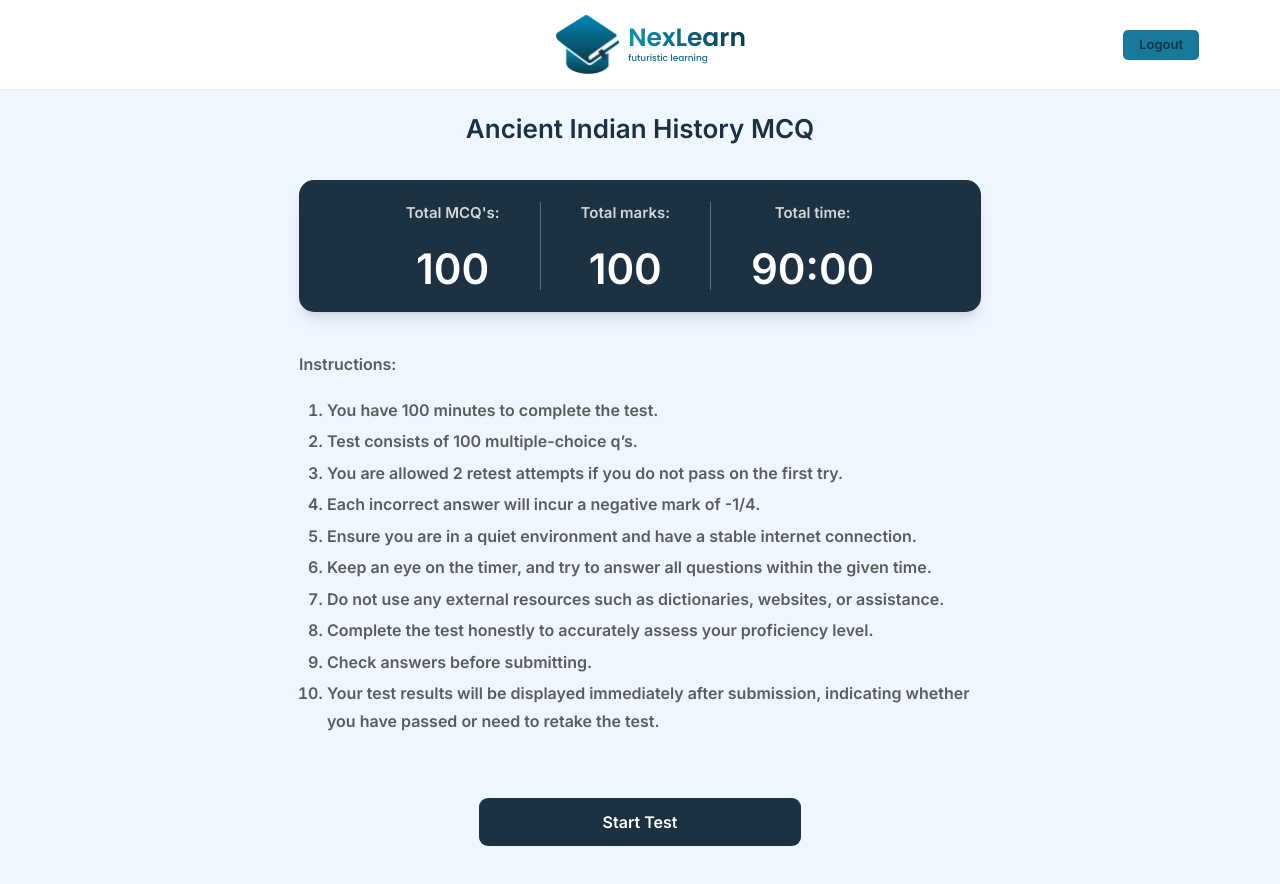
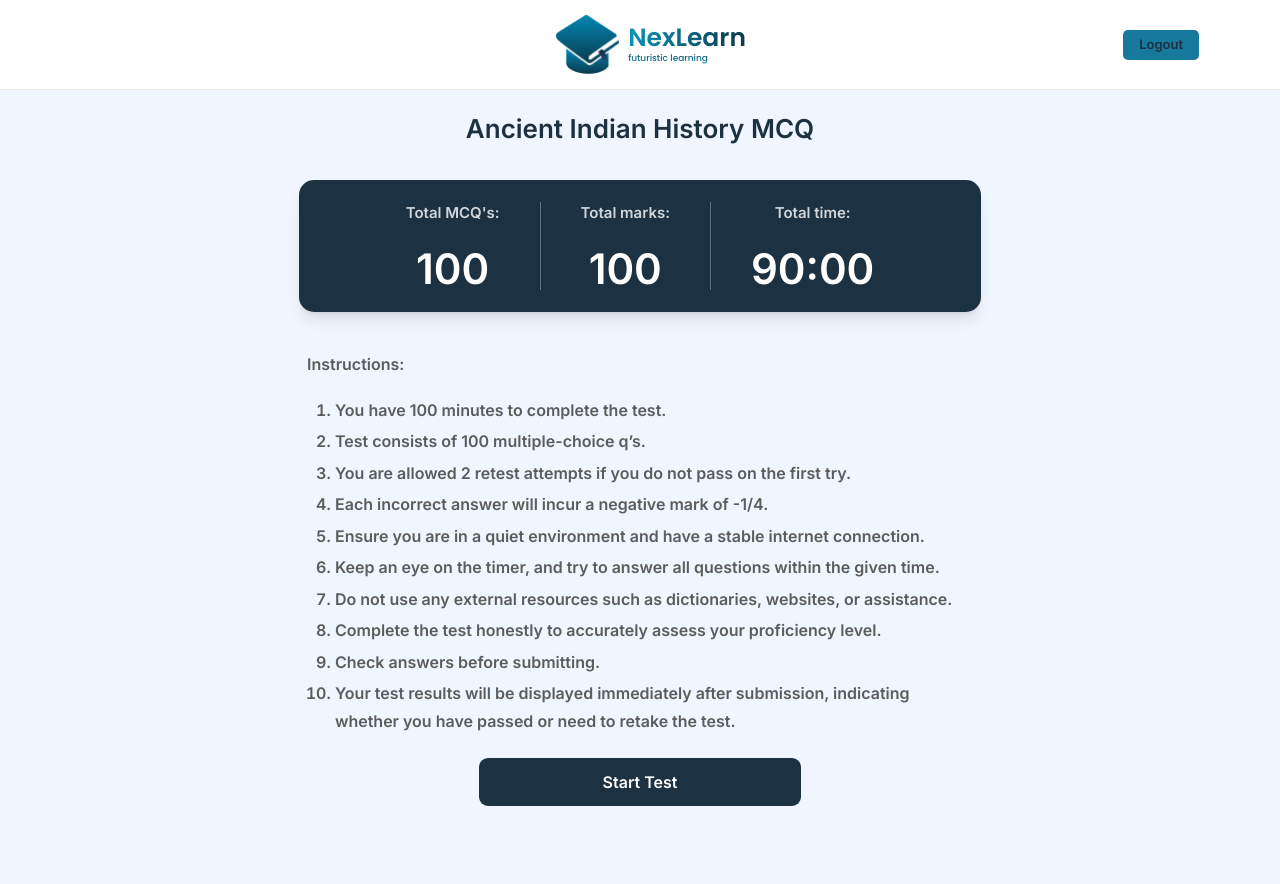
Before and after one commit to Fathima-Rafah-Karat/NexLearn, a Next.js app: page /instructions in a window 1280 px wide. Shown: the top 884 px of the page. Built offline with nearby package versions, Linux system fonts and the light colour scheme.

Commit message:
remove extra padding bottom from instructions page

```diff
--- a/app/instructions/page.tsx
+++ b/app/instructions/page.tsx
@@ -33,7 +33,7 @@ const Instructions = () => {
                     </div>
                 ))}
             </div>
-            <div className="mt-10 mx-auto max-w-[682px] text-[#5C5C5C] font-inter px-2 md:px-0 pb-10">
+            <div className="mt-10 mx-auto max-w-[682px] text-[#5C5C5C] font-inter px-2 ">
                 <h3 className="text-[16px] font-semibold leading-[1.54] mb-5 ">Instructions:</h3>
                 <ol className="list-decimal list-outside ml-7 text-[16px] font-normal leading-[1.72] tracking-[0px] space-y-1">
                     {instructionList.map((instruction, index) => (
```
